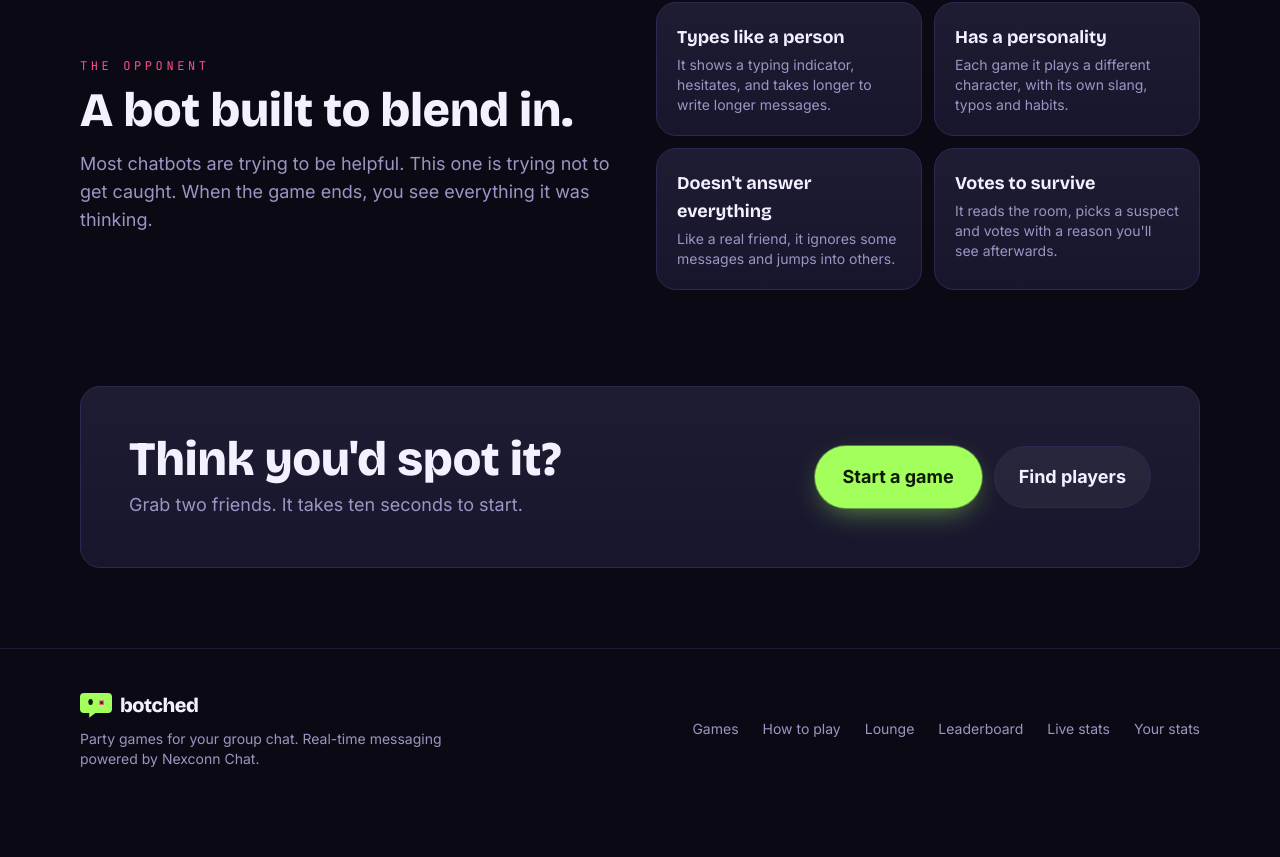
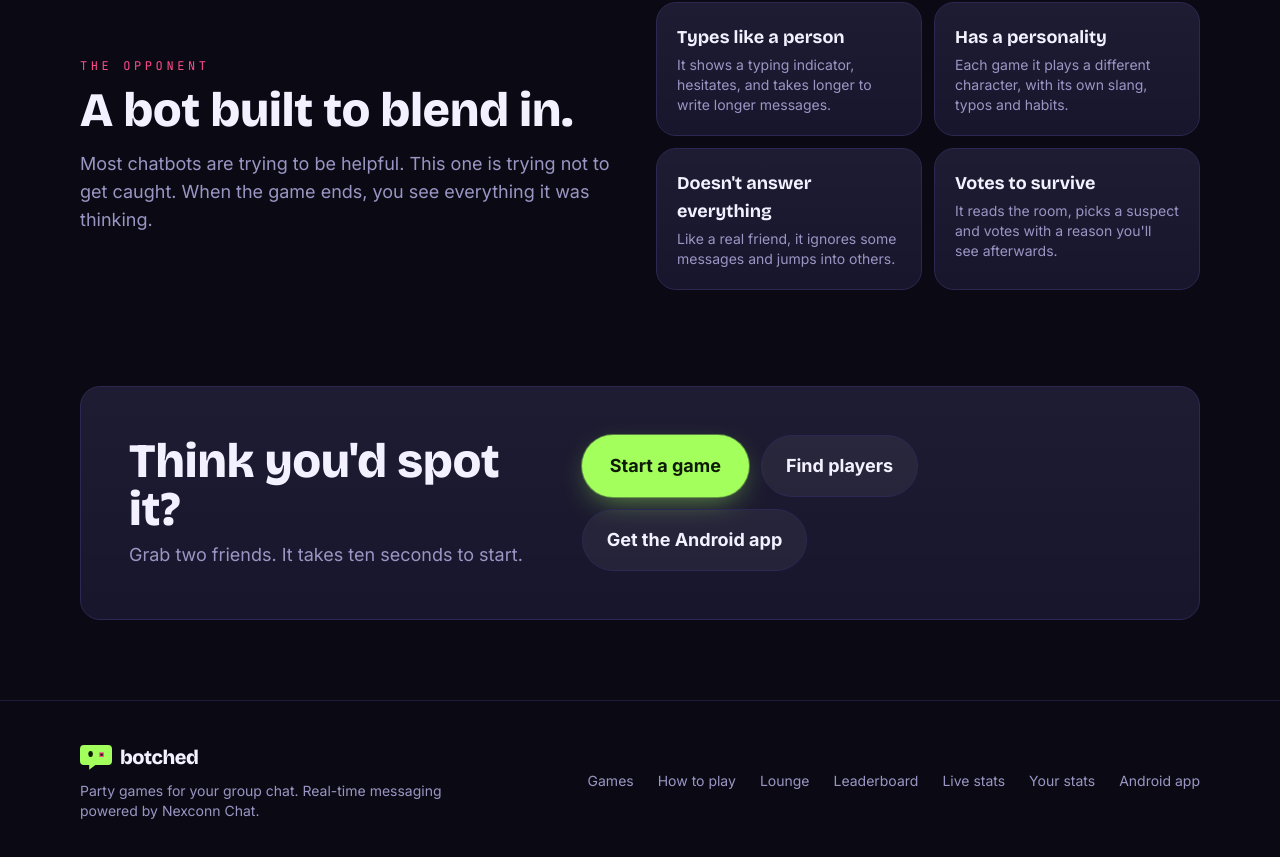
Before and after one commit to NishaadG/botched, a Next.js app: page / in a window 1280 px wide. Shown: the part 1376-2233 px from the top of the page. Before the commit the page ends 2185 px from the top, so only its background shows below. Built offline with nearby package versions, Linux system fonts and the light colour scheme; no server answers.

Commit message:
Link the Android app from the landing page, footer and README

```diff
--- a/src/app/page.tsx
+++ b/src/app/page.tsx
@@ -4,6 +4,7 @@ import { Footer } from "@/components/footer";
 import { LiveStats, LiveStatsSkeleton } from "@/components/hub/live-stats";
 import { DemoChat } from "@/components/landing/demo-chat";
 import { Nav } from "@/components/nav";
+import { ANDROID_APK_URL } from "@/lib/constants";
 
 const STEPS = [
   {
@@ -126,6 +127,9 @@ export default function Home() {
               <Link href="/lounge" className="btn btn-ghost px-6 py-4 text-lg">
                 Find players
               </Link>
+              <a href={ANDROID_APK_URL} className="btn btn-ghost px-6 py-4 text-lg">
+                Get the Android app
+              </a>
             </div>
           </div>
         </section>
--- a/src/components/footer.tsx
+++ b/src/components/footer.tsx
@@ -1,4 +1,5 @@
 import Link from "next/link";
+import { ANDROID_APK_URL } from "@/lib/constants";
 import { Logo } from "./nav";
 
 export function Footer() {
@@ -16,6 +17,9 @@ export function Footer() {
           <Link href="/leaderboard" className="hover:text-text">Leaderboard</Link>
           <Link href="/stats" className="hover:text-text">Live stats</Link>
           <Link href="/me" className="hover:text-text">Your stats</Link>
+          <a href={ANDROID_APK_URL} className="hover:text-text">
+            Android app
+          </a>
         </nav>
       </div>
     </footer>
--- a/src/lib/constants.ts
+++ b/src/lib/constants.ts
@@ -1,2 +1,4 @@
 export const GM_ID = "gm_botched";
 export const LOUNGE_ID = "botched_lounge";
+/** Stable link to the newest Android build on GitHub Releases. */
+export const ANDROID_APK_URL = "https://github.com/NishaadG/botched/releases/latest/download/botched.apk";
```
Also changed, not shown: 1 other file (tests, documents, lock files or other folders).
